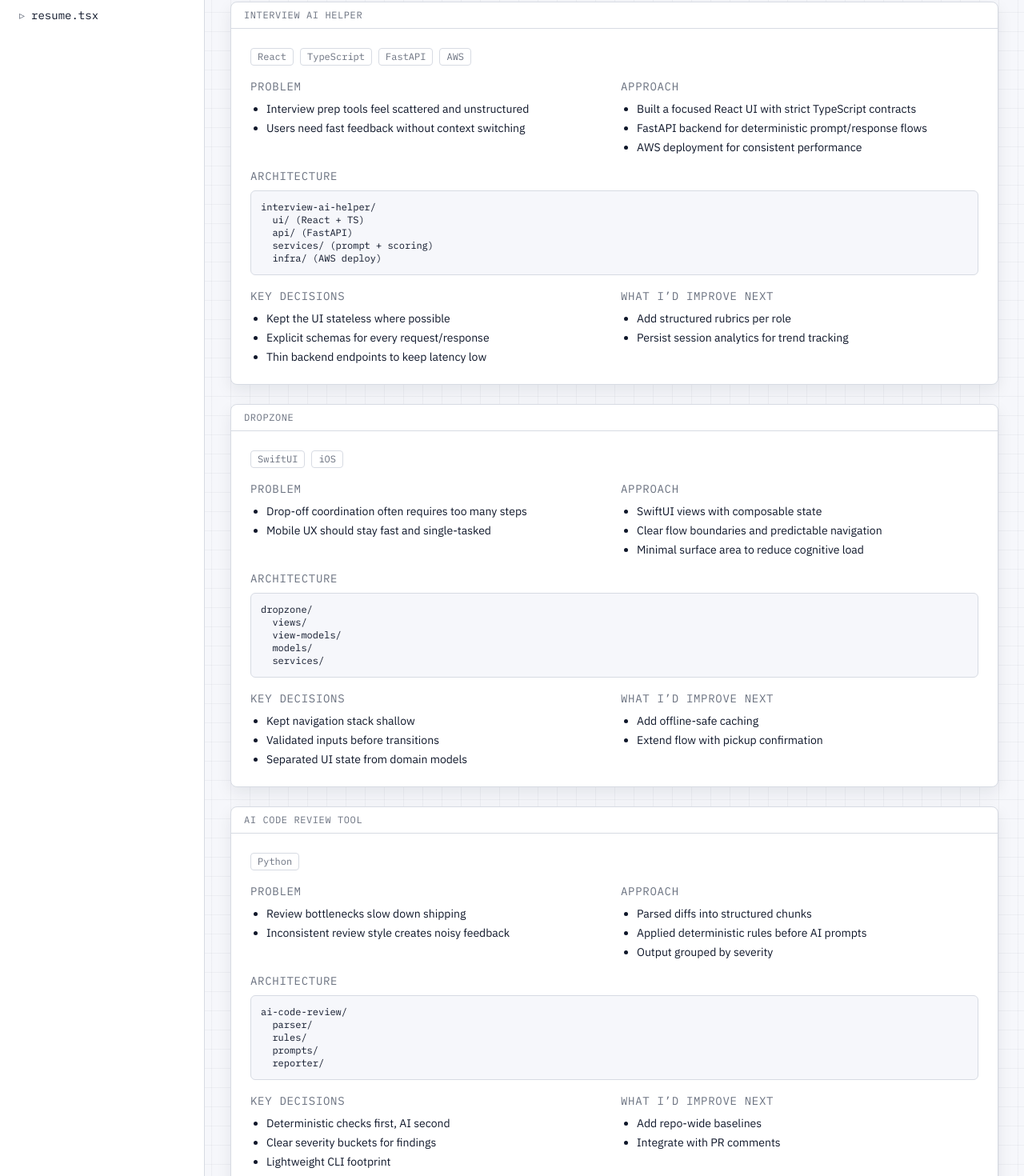
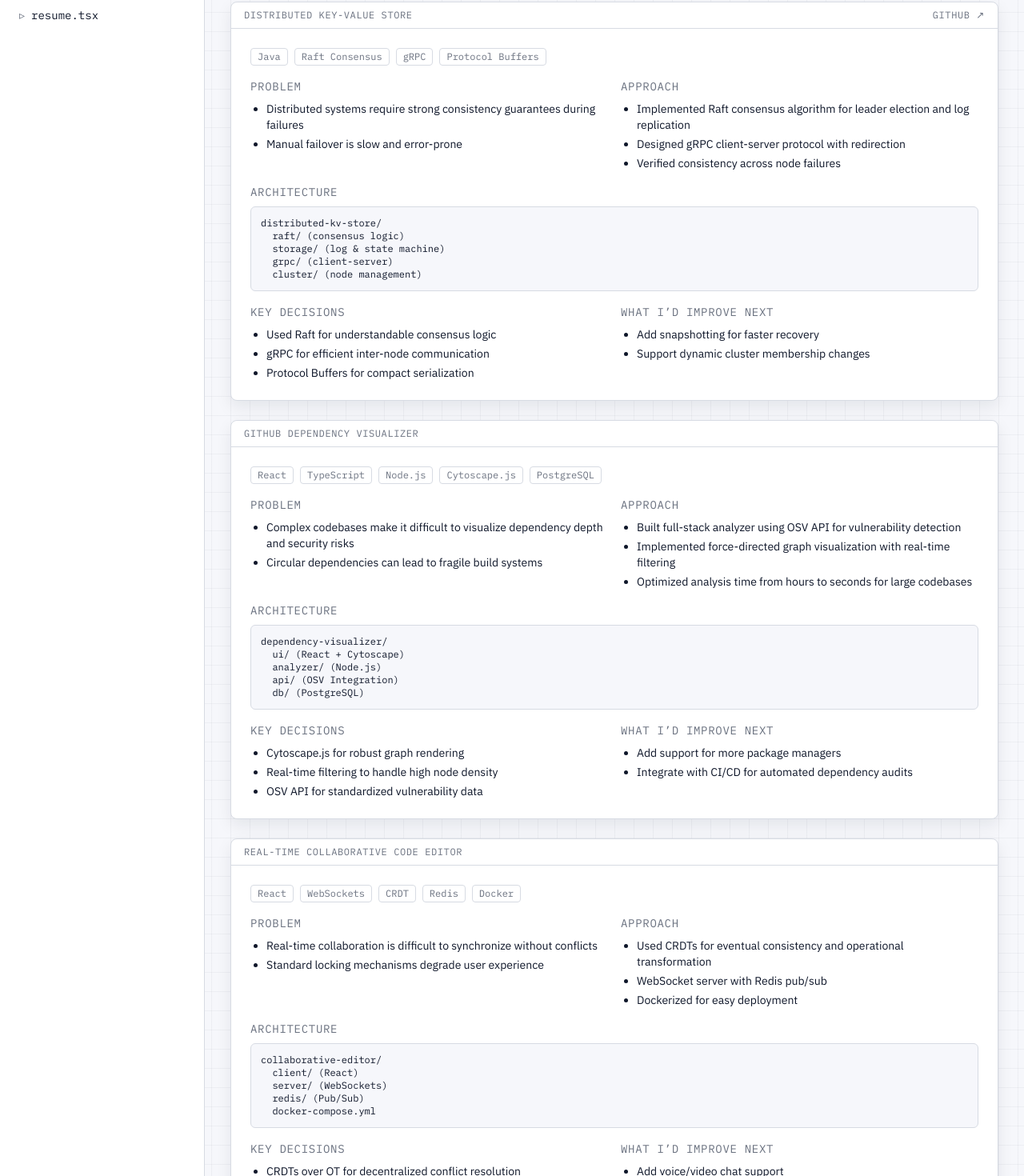
Before and after one commit to rbafna1978/Portfolio, a Next.js app: page /projects in a window 1280 px wide. Shown: the part 200-1670 px from the top of the page at 80% size. Built offline with nearby package versions, Linux system fonts and the light colour scheme.

Commit message:
Update portfolio: sync with latest resume and limit featured projects

```diff
--- a/app/page.tsx
+++ b/app/page.tsx
@@ -9,7 +9,7 @@ export const metadata: Metadata = {
 };
 
 export default function HomePage() {
-  const featured = projects.filter((project) => project.featured);
+  const featured = projects.filter((project) => project.featured).slice(0, 3);
 
   return (
     <div className="space-y-6">
@@ -24,11 +24,11 @@ export default function HomePage() {
               Product-minded engineer shipping typed UI and reliable backends.
             </h1>
             <div className="flex flex-wrap gap-2">
+              <span className="tag">Java</span>
+              <span className="tag">Python</span>
               <span className="tag">JS/TS</span>
-              <span className="tag">Python</span>
               <span className="tag">React</span>
-              <span className="tag">FastAPI</span>
-              <span className="tag">SQL</span>
+              <span className="tag">AWS</span>
             </div>
           </div>
           <div className="rounded-md border border-border bg-bg px-4 py-3">
--- a/app/projects/page.tsx
+++ b/app/projects/page.tsx
@@ -21,7 +21,19 @@ export default function ProjectsPage() {
 
       {projects.map((project) => (
         <section key={project.slug} className="panel">
-          <div className="panel-header">{project.name}</div>
+          <div className="panel-header">
+            <span>{project.name}</span>
+            {project.link && (
+              <a
+                href={project.link}
+                target="_blank"
+                rel="noopener noreferrer"
+                className="hover:text-ink"
+              >
+                GitHub ↗
+              </a>
+            )}
+          </div>
           <div className="panel-body space-y-4">
             <div className="flex flex-wrap gap-2">
               {project.tech.map((item) => (
--- a/app/resume/page.tsx
+++ b/app/resume/page.tsx
@@ -46,9 +46,9 @@ export default function ResumePage() {
             <div>
               <div className="section-title">Skills</div>
               <ul className="mt-2 space-y-1 text-sm">
-                <li>JS/TS, Python, Java, SQL, Swift</li>
-                <li>React, REST APIs, Node.js, FastAPI</li>
-                <li>Git/GitHub, Agile, code reviews</li>
+                <li>Java, Python, JS/TS, C++, SQL</li>
+                <li>React, Node.js, FastAPI, AWS</li>
+                <li>PostgreSQL, Redis, Docker, Git</li>
               </ul>
             </div>
           </div>
--- a/content/education.ts
+++ b/content/education.ts
@@ -10,6 +10,6 @@ export const education: Education[] = [
     school: "Arizona State University",
     program: "BS Computer Science (Software Engineering)",
     timeframe: "Dec 2025",
-    detail: "GPA 3.4"
+    detail: "cum laude – GPA: 3.4"
   }
 ];
--- a/content/projects.ts
+++ b/content/projects.ts
@@ -2,114 +2,152 @@ import type { Project } from "./types";
 
 export const projects: Project[] = [
   {
-    slug: "interview-ai-helper",
-    name: "Interview AI Helper",
-    summary: "Real-time interview prep with structured prompts and feedback loops.",
-    tech: ["React", "TypeScript", "FastAPI", "AWS"],
+    slug: "distributed-kv-store",
+    name: "Distributed Key-Value Store",
+    summary: "Fault-tolerant distributed database implementing Raft consensus.",
+    tech: ["Java", "Raft Consensus", "gRPC", "Protocol Buffers"],
     featured: true,
+    link: "https://github.com/rbafna1978/distributed-kv-store",
     homeHighlights: [
-      "Typed API integration for interview sessions",
-      "Prompt + response pipeline with predictable data flow",
-      "Focused UX for fast iteration"
+      "Fault-tolerant distributed database with Raft consensus",
+      "REST API supporting SET/GET/DELETE operations",
+      "Verified through chaos testing with leader crashes"
     ],
     problem: [
-      "Interview prep tools feel scattered and unstructured",
-      "Users need fast feedback without context switching"
+      "Distributed systems require strong consistency guarantees during failures",
+      "Manual failover is slow and error-prone"
     ],
     approach: [
-      "Built a focused React UI with strict TypeScript contracts",
-      "FastAPI backend for deterministic prompt/response flows",
-      "AWS deployment for consistent performance"
+      "Implemented Raft consensus algorithm for leader election and log replication",
+      "Designed gRPC client-server protocol with redirection",
+      "Verified consistency across node failures"
     ],
     architecture: [
-      "interview-ai-helper/",
-      "  ui/ (React + TS)",
-      "  api/ (FastAPI)",
-      "  services/ (prompt + scoring)",
-      "  infra/ (AWS deploy)"
+      "distributed-kv-store/",
+      "  raft/ (consensus logic)",
+      "  storage/ (log & state machine)",
+      "  grpc/ (client-server)",
+      "  cluster/ (node management)"
     ],
     decisions: [
-      "Kept the UI stateless where possible",
-      "Explicit schemas for every request/response",
-      "Thin backend endpoints to keep latency low"
+      "Used Raft for understandable consensus logic",
+      "gRPC for efficient inter-node communication",
+      "Protocol Buffers for compact serialization"
     ],
     improvements: [
-      "Add structured rubrics per role",
-      "Persist session analytics for trend tracking"
+      "Add snapshotting for faster recovery",
+      "Support dynamic cluster membership changes"
     ]
   },
   {
-    slug: "dropzone",
-    name: "DropZone",
-    summary: "iOS drop-off coordination with a clean SwiftUI flow.",
-    tech: ["SwiftUI", "iOS"],
+    slug: "github-dependency-visualizer",
+    name: "GitHub Dependency Visualizer",
+    summary: "Full stack web application generating interactive dependency graphs.",
+    tech: ["React", "TypeScript", "Node.js", "Cytoscape.js", "PostgreSQL"],
     featured: true,
     homeHighlights: [
-      "Single-screen flows with UI state validation",
-      "Consistent view models and bindings",
-      "Optimized for one-hand use"
+      "Analyzes repositories to generate interactive graphs with 1000+ nodes",
+      "Identifies circular dependencies and security vulnerabilities via OSV API",
+      "Supports npm, PyPI, and Go modules"
     ],
     problem: [
-      "Drop-off coordination often requires too many steps",
-      "Mobile UX should stay fast and single-tasked"
+      "Complex codebases make it difficult to visualize dependency depth and security risks",
+      "Circular dependencies can lead to fragile build systems"
     ],
     approach: [
-      "SwiftUI views with composable state",
-      "Clear flow boundaries and predictable navigation",
-      "Minimal surface area to reduce cognitive load"
+      "Built full-stack analyzer using OSV API for vulnerability detection",
+      "Implemented force-directed graph visualization with real-time filtering",
+      "Optimized analysis time from hours to seconds for large codebases"
     ],
     architecture: [
-      "dropzone/",
-      "  views/",
-      "  view-models/",
-      "  models/",
-      "  services/"
+      "dependency-visualizer/",
+      "  ui/ (React + Cytoscape)",
+      "  analyzer/ (Node.js)",
+      "  api/ (OSV Integration)",
+      "  db/ (PostgreSQL)"
     ],
     decisions: [
-      "Kept navigation stack shallow",
-      "Validated inputs before transitions",
-      "Separated UI state from domain models"
+      "Cytoscape.js for robust graph rendering",
+      "Real-time filtering to handle high node density",
+      "OSV API for standardized vulnerability data"
     ],
     improvements: [
-      "Add offline-safe caching",
-      "Extend flow with pickup confirmation"
+      "Add support for more package managers",
+      "Integrate with CI/CD for automated dependency audits"
     ]
   },
   {
-    slug: "ai-code-review",
-    name: "AI Code Review Tool",
-    summary: "Python tool for fast lint-like feedback on PRs.",
-    tech: ["Python"],
+    slug: "collaborative-editor",
+    name: "Real-Time Collaborative Code Editor",
+    summary: "Collaborative editing platform with CRDTs and WebSockets.",
+    tech: ["React", "WebSockets", "CRDT", "Redis", "Docker"],
     featured: true,
     homeHighlights: [
-      "Automated diff parsing",
-      "Rule-based checks for consistent reviews",
-      "Readable output for fast scan"
+      "Supports 50+ simultaneous users per document",
+      "Conflict-free Replicated Data Types (CRDT)",
+      "Redis pub/sub for horizontal scaling"
     ],
     problem: [
-      "Review bottlenecks slow down shipping",
-      "Inconsistent review style creates noisy feedback"
+      "Real-time collaboration is difficult to synchronize without conflicts",
+      "Standard locking mechanisms degrade user experience"
     ],
     approach: [
-      "Parsed diffs into structured chunks",
-      "Applied deterministic rules before AI prompts",
-      "Output grouped by severity"
+      "Used CRDTs for eventual consistency and operational transformation",
+      "WebSocket server with Redis pub/sub",
+      "Dockerized for easy deployment"
     ],
     architecture: [
-      "ai-code-review/",
-      "  parser/",
-      "  rules/",
-      "  prompts/",
-      "  reporter/"
+      "collaborative-editor/",
+      "  client/ (React)",
+      "  server/ (WebSockets)",
+      "  redis/ (Pub/Sub)",
+      "  docker-compose.yml"
     ],
     decisions: [
-      "Deterministic checks first, AI second",
-      "Clear severity buckets for findings",
-      "Lightweight CLI footprint"
+      "CRDTs over OT for decentralized conflict resolution",
+      "Redis for scalable message passing",
+      "WebSockets for low-latency updates"
     ],
     improvements: [
-      "Add repo-wide baselines",
-      "Integrate with PR comments"
+      "Add voice/video chat support",
+      "Implement version history and rollback"
+    ]
+  },
+  {
+    slug: "job-tracker",
+    name: "Job Application Tracker",
+    summary: "Chrome extension and dashboard for tracking job applications.",
+    tech: ["JavaScript", "Chrome API", "React", "Node.js", "PostgreSQL"],
+    featured: false,
+    homeHighlights: [
+      "Intelligent form detection for auto-filling applications",
+      "Reduced application time by 60%",
+      "Tracking 200+ applications with analytics"
+    ],
+    problem: [
+      "Applying to jobs is repetitive and time-consuming",
+      "Hard to keep track of application status across multiple sites"
+    ],
+    approach: [
+      "Chrome extension for DOM parsing and field mapping",
+      "Web dashboard for status updates and reminders",
+      "Analytics to show response rates"
+    ],
+    architecture: [
+      "job-tracker/",
+      "  extension/ (Chrome API)",
+      "  dashboard/ (React)",
+      "  api/ (Node.js)",
+      "  db/ (PostgreSQL)"
+    ],
+    decisions: [
+      "Browser extension for seamless integration",
+      "Automated field mapping to reduce manual entry",
+      "Centralized dashboard for overview"
+    ],
+    improvements: [
+      "Add AI-generated cover letters",
+      "Integrate with email to auto-update status"
     ]
   }
 ];
--- a/content/types.ts
+++ b/content/types.ts
@@ -4,6 +4,7 @@ export type Project = {
   summary: string;
   tech: string[];
   featured: boolean;
+  link?: string;
   homeHighlights: string[];
   problem: string[];
   approach: string[];
```
Also changed, not shown: content/experience.ts (+11 -15 lines), 2 other files (tests, documents, lock files or other folders).
